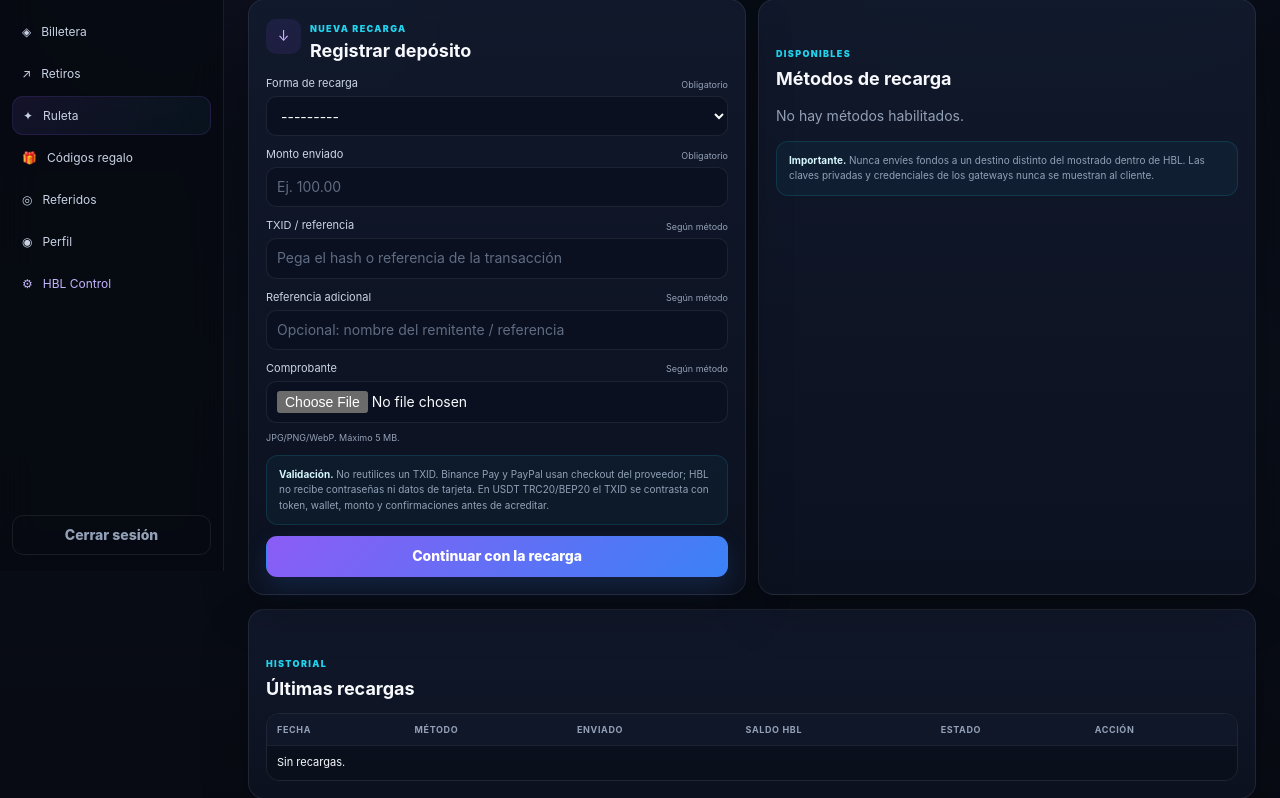
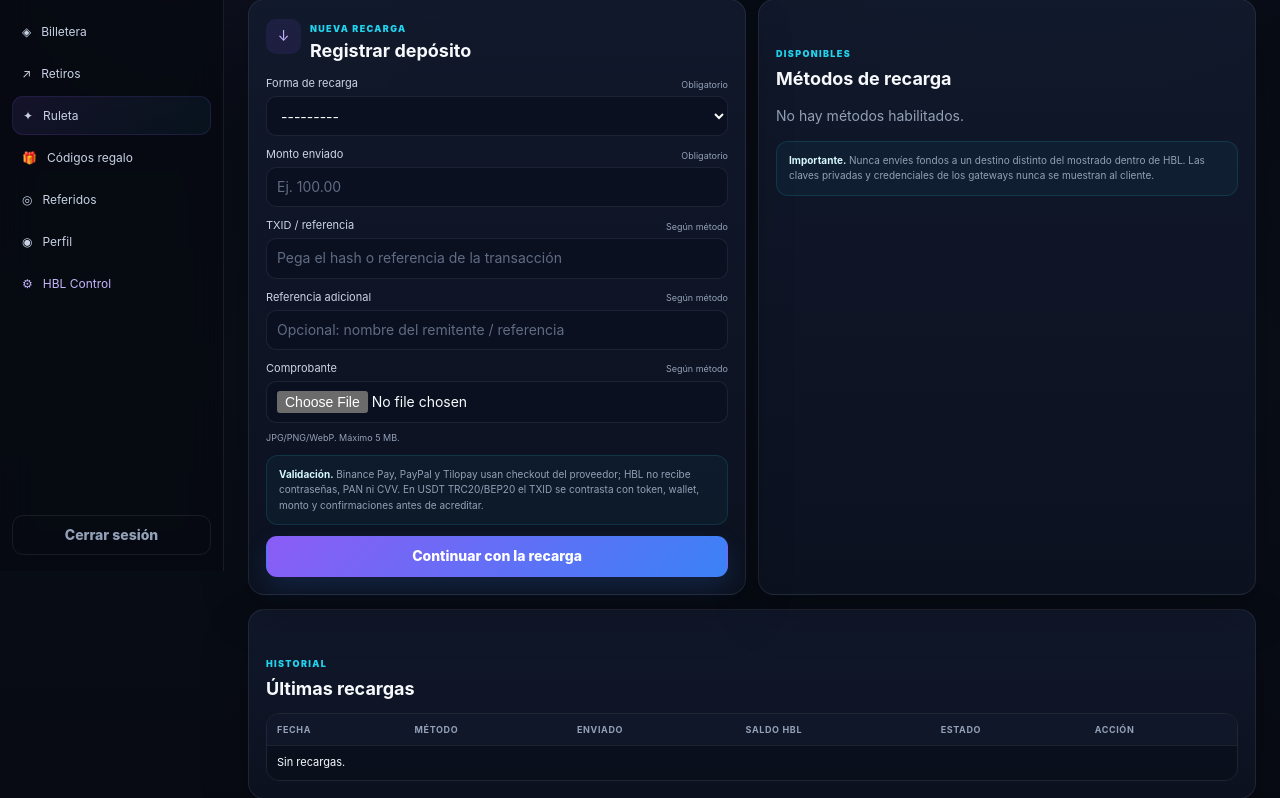
Before and after one commit to victorpavon2908-gif/hlb, a Django app: page /billetera/ in a window 1280 px wide. Shown: the part 229-1027 px from the top of the page. Run offline with Django 5.2, Linux system fonts and the light colour scheme; the visitor is signed in with stand-in values (Sample User, id 1); data comes from the database, SQL or seed files in the repository; data that the repository does not hold is empty; parts of the project's set-up code (start-up, migrations or seed data) failed here and were passed over.

Commit message:
Show complete automatic gateway actions in wallet

```diff
--- a/hbl_core/templates/hbl/wallet.html
+++ b/hbl_core/templates/hbl/wallet.html
@@ -35,7 +35,7 @@
 
       <div class="form-policy">
         <b>Validación.</b>
-        No reutilices un TXID. Binance Pay y PayPal usan checkout del proveedor; HBL no recibe contraseñas ni datos de tarjeta.
+        Binance Pay, PayPal y Tilopay usan checkout del proveedor; HBL no recibe contraseñas, PAN ni CVV.
         En USDT TRC20/BEP20 el TXID se contrasta con token, wallet, monto y confirmaciones antes de acreditar.
       </div>
 
@@ -66,7 +66,7 @@
           {% if method.max_amount > 0 %} · Máx. {{ method.max_amount }} {{ method.currency }}{% endif %}
           {% if method.require_txid %} · TXID requerido{% endif %}
           {% if method.require_proof %} · comprobante requerido{% endif %}
-          {% if method.kind == 'binance_pay' or method.network|upper == 'PAYPAL' %} · checkout automático{% endif %}
+          {% if method.kind == 'binance_pay' or method.network|upper == 'PAYPAL' or method.network|upper == 'TILOPAY' %} · checkout automático{% endif %}
           {% if method.kind == 'usdt_trc20' or method.kind == 'usdt_bep20' %} · validación blockchain{% endif %}
         </small>
         {% if method.destination %}<code>{{ method.destination }}</code>{% endif %}
@@ -109,6 +109,12 @@
                 {% csrf_token %}
                 <button class="secondary-btn inline" type="submit">Verificar blockchain</button>
               </form>
+              {% elif dep.payment_method.network|upper == 'TILOPAY' %}
+                {% if dep.checkout_url %}<a class="secondary-btn inline" href="{{ dep.checkout_url }}" rel="noopener">Continuar pago</a>{% endif %}
+                <form method="post" action="{% url 'hbl_tilopay_verify' dep.id %}" style="display:inline-block">
+                  {% csrf_token %}
+                  <button class="secondary-btn inline" type="submit">Verificar Tilopay</button>
+                </form>
               {% elif dep.checkout_url %}
               <a class="secondary-btn inline" href="{{ dep.checkout_url }}" rel="noopener">Continuar pago</a>
               {% else %}
```
